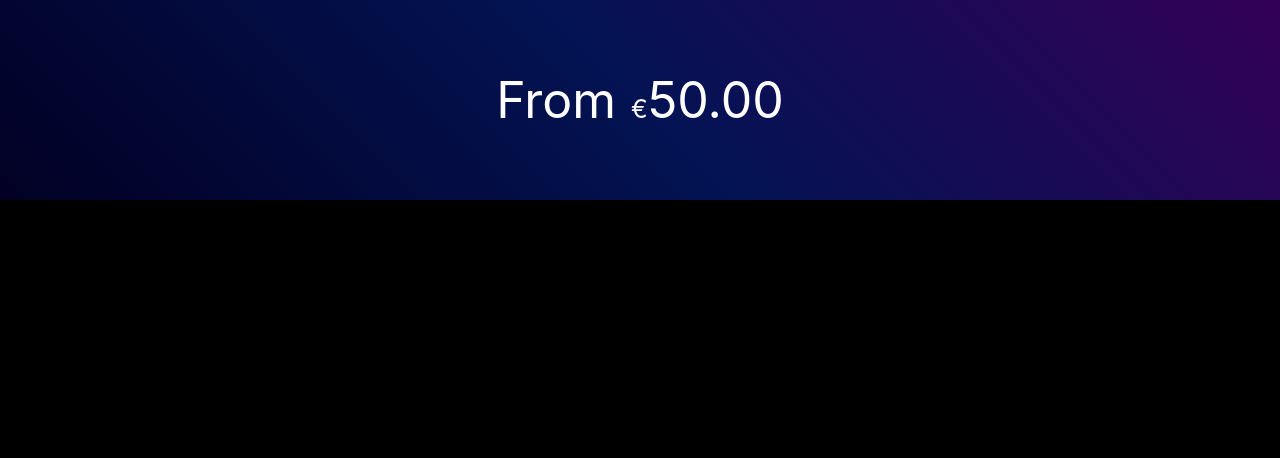
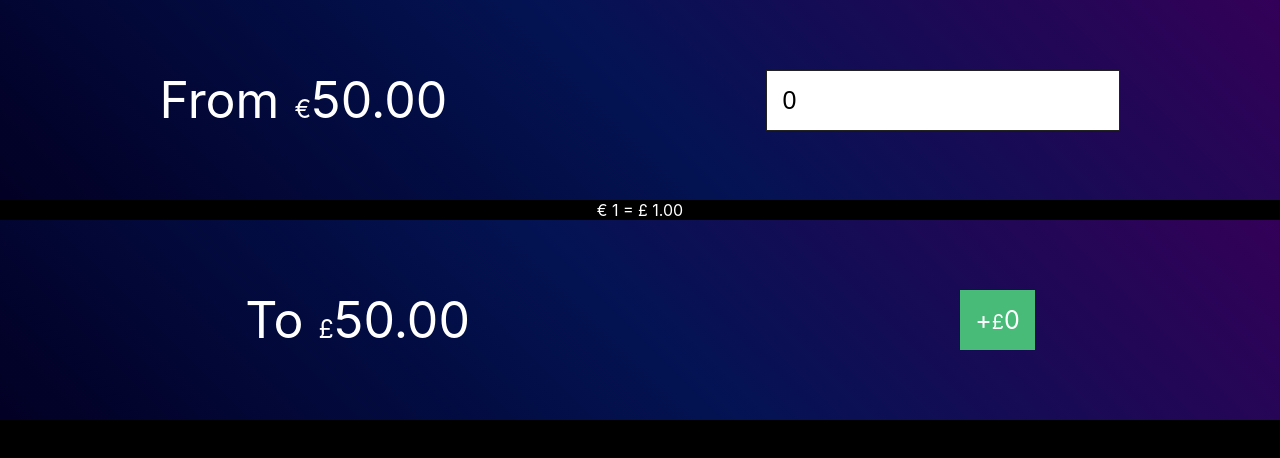
Before and after one commit to kazartsevalex/money_exchange, a React (Create React App) app: page /EUR/exchange/GBP in a window 1280 px wide. Shown: the top 458 px of the page. Built offline with nearby package versions, Linux system fonts and the light colour scheme; no server answers.

Commit message:
basic exchange layout

```diff
--- /dev/null
+++ b/src/components/Input/Input.js
@@ -0,0 +1,16 @@
+import React from 'react';
+
+import classes from './Input.module.css';
+
+const input = (props) => {
+  return (
+    <input
+      className={classes.InputAmount}
+      type="text"
+      value={props.value}
+      onChange={props.changed}
+    />
+  );
+}
+
+export default input;
--- /dev/null
+++ b/src/components/Input/Input.module.css
@@ -0,0 +1,7 @@
+.InputAmount {
+  border: 1px solid #222;
+  padding: 15px;
+  background-color: #fff;
+  color: #000;
+  font-size: 25px;
+}
--- a/src/containers/Pocket/Pocket.js
+++ b/src/containers/Pocket/Pocket.js
@@ -4,9 +4,19 @@ import { connect } from 'react-redux';
 
 import classes from './Pocket.module.css';
 import History from '../../components/History/History';
+import Input from '../../components/Input/Input';
 import * as actions from '../../store/actions/index';
+// import { updateObject } from '../../../shared/utility';
 
 class Pocket extends React.Component {
+  constructor(props) {
+    super(props);
+    this.state = {
+      outputAmount: 0,
+      amountToExchange: 0
+    };
+  }
+
   componentDidMount() {
     this.props.onGetExchangeRates(this.props.match.params.currencyFrom);
     // setInterval(this.props.onGetExchangeRates, 10000, this.props.match.params.currency);
@@ -35,6 +45,16 @@ class Pocket extends React.Component {
     return otherPockets;
   }
 
+  setOutputAmount = (e, currencyTo) => {
+    const amountToExchange = e.target.value;
+    const outputValue = this.props.rates.rates[currencyTo] * parseFloat(amountToExchange);
+
+    this.setState({
+      outputAmount: outputValue.toFixed(2),
+      amountToExchange: amountToExchange
+    });
+  }
+
   render() {
     const { match: { params } } = this.props;
     const pocketFrom = this.props.pockets.pockets[params.currencyFrom] || null;
@@ -43,21 +63,53 @@ class Pocket extends React.Component {
     const otherPockets = this.getOtherPockets(params);
     const pocketTo = this.props.pockets.pockets[params.currencyTo] || null;
 
+    let pocketToOutput = null;
+    let fromText = null;
+    let input = null;
+    let showRates = null;
+    if (pocketTo) {
+      fromText = 'From';
+      input = (
+        <div className={classes.InputContainer}>
+          <Input
+            value={this.state.amountToExchange}
+            changed={(e) => this.setOutputAmount(e, params.currencyTo)}
+          />
+        </div>
+      );
+
+      showRates = `${pocketFrom.sign} 1 = ${pocketTo.sign} ${this.props.rates.rates[pocketTo.currency].toFixed(2)}`;
+
+      pocketToOutput = (
+        <div className={classes.PocketTo}>
+          <div className={classes.Amount}>
+            To
+            <span>{pocketTo.sign}</span>
+            {pocketTo.amount.toFixed(2)}
+          </div>
+          <div className={classes.AmountSend}>
+            +<span>{pocketTo.sign}</span>
+            {this.state.outputAmount}
+          </div>
+        </div>
+      );
+    }
+
     return (
       <div className={classes.Pocket}>
         <div className={classes.PocketHeader}>
           <div className={classes.Amount}>
-            <Route path='/:currencyFrom/exchange/:currencyTo'>
-              From
-            </Route>
+            {fromText}
             <span>{pocketFrom.sign}</span>
             {pocketFrom.amount.toFixed(2)}
           </div>
+          {input}
         </div>
         <div className={classes.PocketActions}>
           <Route path='/:currencyFrom' exact>
             <Link to={`/${params.currencyFrom}/exchange`}>Exchange</Link>
           </Route>
+          {showRates}
         </div>
         <div className={classes.PocketBottom}>
           <Route path='/:currencyFrom' exact component={History} />
@@ -66,6 +118,7 @@ class Pocket extends React.Component {
               {otherPockets}
             </div>
           </Route>
+          {pocketToOutput}
         </div>
       </div>
     );
--- a/src/containers/Pocket/Pocket.module.css
+++ b/src/containers/Pocket/Pocket.module.css
@@ -8,24 +8,40 @@
     "pocket_history";
 }
 
-.PocketHeader {
+.PocketHeader, .PocketTo {
   display: flex;
-  justify-content: center;
+  justify-content: space-around;
   align-items: center;
-  flex-flow: column;
+  flex-flow: row;
   grid-area: pocket_header;
   background: rgb(2,0,36);
   background: linear-gradient(45deg, rgba(2,0,36,1) 0%, rgba(3,19,83,1) 50%, rgba(51,0,88,1) 100%);
+}
+
+.PocketTo {
+  grid-area: unset;
+  margin: -25px;
+  height: 200px;
 }
 
 .Amount {
   color: #fff;
   font-size: 50px;
 }
-
 .Amount span {
   font-size: 25px;
   margin-left: 15px;
+}
+
+.AmountSend {
+  padding: 15px;
+  color: #fff;
+  font-size: 25px;
+  cursor: pointer;
+  background-color: #48BB78;
+}
+.AmountSend span {
+  font-size: 20px;
 }
 
 .PocketActions {
```
